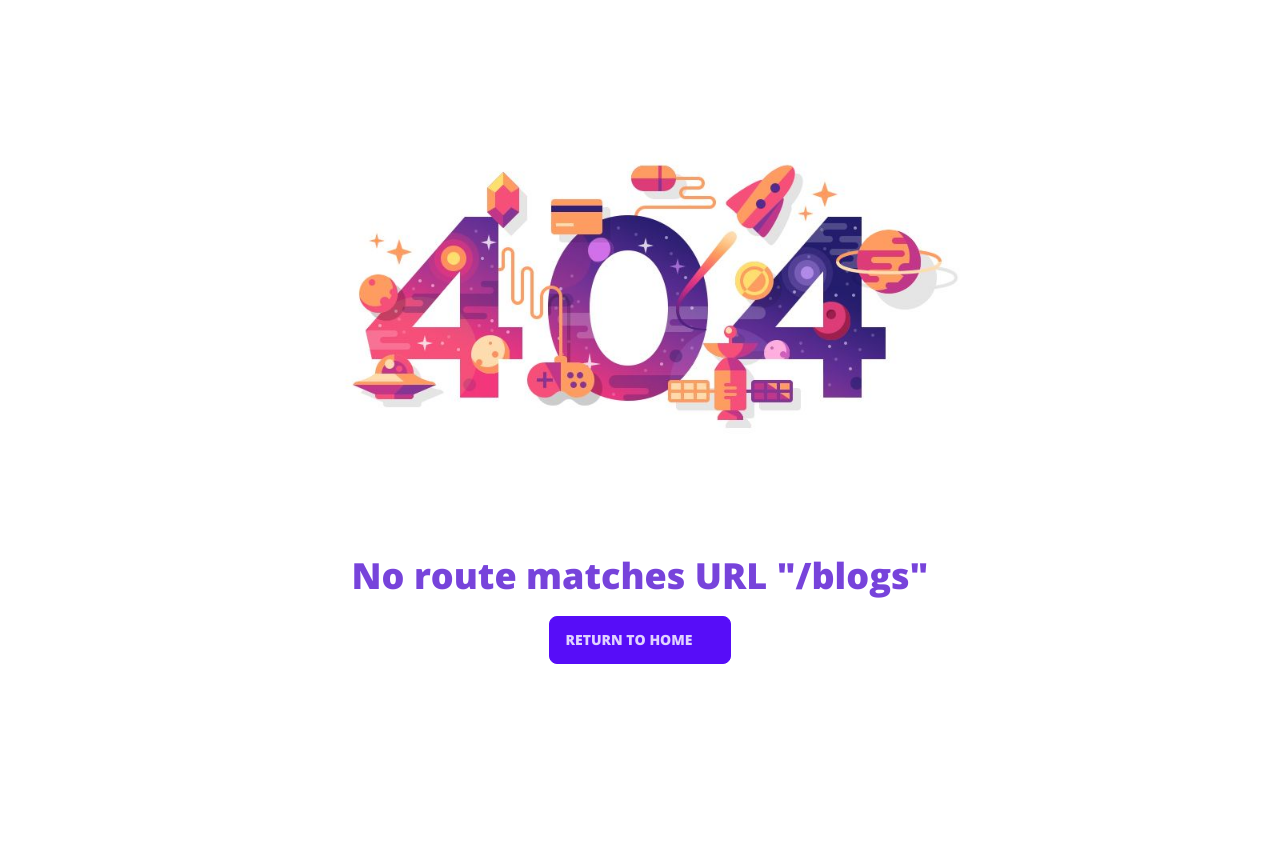
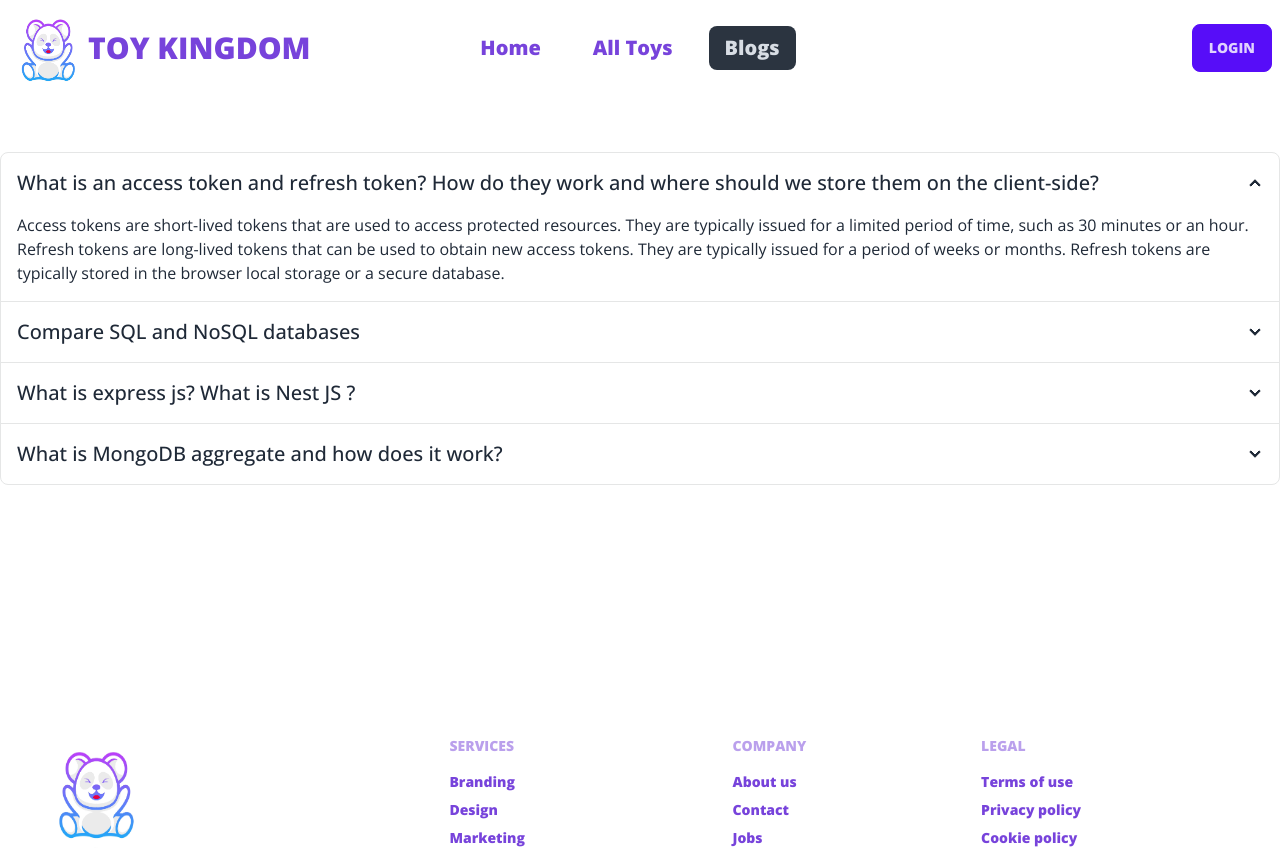
Before and after one commit to dev-sahariar-reza/toy-kingdom, a React (Vite) app: page /blogs in a window 1280 px wide. Shown: the top 849 px of the page. Before the commit the page ends 800 px from the top, so only its background shows below. Built offline with nearby package versions, Linux system fonts and the light colour scheme; no server answers; some icons are missing.

Commit message:
blogs added

```diff
--- /dev/null
+++ b/src/pages/Blogs/Blogs.jsx
@@ -0,0 +1,77 @@
+const Blogs = () => {
+  return (
+    <section className="toy-container">
+      <div className="join join-vertical w-full">
+        <div className="collapse collapse-arrow join-item border border-base-300">
+          <input type="radio" name="my-accordion-4" checked="checked" />
+          <div className="collapse-title text-xl font-medium">
+            What is an access token and refresh token? How do they work and
+            where should we store them on the client-side?
+          </div>
+          <div className="collapse-content">
+            <p>
+              Access tokens are short-lived tokens that are used to access
+              protected resources. They are typically issued for a limited
+              period of time, such as 30 minutes or an hour. Refresh tokens are
+              long-lived tokens that can be used to obtain new access tokens.
+              They are typically issued for a period of weeks or months. Refresh
+              tokens are typically stored in the browser local storage or a
+              secure database.
+            </p>
+          </div>
+        </div>
+        <div className="collapse collapse-arrow join-item border border-base-300">
+          <input type="radio" name="my-accordion-4" />
+          <div className="collapse-title text-xl font-medium">
+            Compare SQL and NoSQL databases
+          </div>
+          <div className="collapse-content">
+            <p>
+              SQL and NoSQL are two different types of databases. SQL databases
+              are relational databases, while NoSQL databases are non-relational
+              databases. SQL databases are based on the relational model, which
+              organizes data into tables. Each table has a set of columns and
+              rows. NoSQL databases do not have a fixed schema.NoSQL databases
+              are often use for storing large amounts of unstructured data.
+            </p>
+          </div>
+        </div>
+        <div className="collapse collapse-arrow join-item border border-base-300">
+          <input type="radio" name="my-accordion-4" />
+          <div className="collapse-title text-xl font-medium">
+            What is express js? What is Nest JS ?
+          </div>
+          <div className="collapse-content">
+            <p>
+              Express.js is a minimal and flexible Node.js web application
+              framework that provides a robust set of features for building
+              dynamic web applications. Nest.js is a framework built on top of
+              Express.js that provides a more opinionated and structured
+              approach to building web applications.
+            </p>
+          </div>
+        </div>
+        <div className="collapse collapse-arrow join-item border border-base-300">
+          <input type="radio" name="my-accordion-4" />
+          <div className="collapse-title text-xl font-medium">
+            What is MongoDB aggregate and how does it work?
+          </div>
+          <div className="collapse-content">
+            <p>
+              MongoDB aggregate is a feature that allows you to perform complex
+              operations on your data. It is a powerful tool that can be used to
+              filter, group, sort, and transform your data in a variety of ways.
+              To use MongoDB aggregate, you need to create an aggregation
+              pipeline. An aggregation pipeline is a sequence of stages that are
+              applied to your data in order to produce the desired results. Each
+              stage performs a specific operation on the data, such as
+              filtering, grouping, or sorting.
+            </p>
+          </div>
+        </div>
+      </div>
+    </section>
+  );
+};
+
+export default Blogs;
--- a/src/routes/Routes.jsx
+++ b/src/routes/Routes.jsx
@@ -10,6 +10,7 @@ import ToyDetails from "../components/ToyDetails/ToyDetails";
 import AddAToy from "../pages/AddAToy/AddAToy";
 import MyToys from "../pages/MyToys/MyToys";
 import UpdateAToy from "../pages/UpdateAToy/UpdateAToy";
+import Blogs from "../pages/Blogs/Blogs";
 
 export const router = createBrowserRouter([
   {
@@ -66,6 +67,10 @@ export const router = createBrowserRouter([
         path: "register",
         element: <Register />,
       },
+      {
+        path: "blogs",
+        element: <Blogs />,
+      },
     ],
   },
 ]);
```
